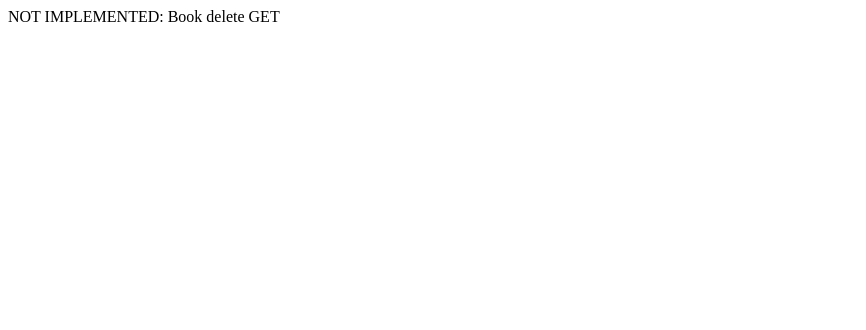
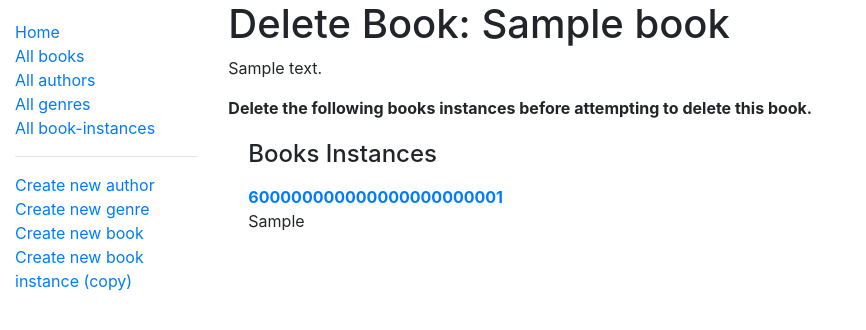
Before and after one commit to chewzzz1014/JS-Frameworks-Projects-2, a Node server app: page /catalog/book/600000000000000000000001/delete in a window 1280 px wide. Shown: the top 330 px of the page, without its empty margins (0-866 px from the left). Run offline with Node 20, Linux system fonts and the light colour scheme; tables that the repository leaves empty hold one stand-in row (values such as "Sample post"); some libraries are stand-ins or nearby versions.

Commit message:
implement delete for all models

```diff
--- a/mdn-tutorials/express-node/express-locallibrary-tutorial/controllers/authorController.js
+++ b/mdn-tutorials/express-node/express-locallibrary-tutorial/controllers/authorController.js
@@ -108,7 +108,7 @@ exports.author_delete_get = asyncHandler(async (req, res, next) => {
 });
 
 exports.author_delete_post = asyncHandler(async (req, res, next) => {
-    const [author, allBooksByAuthor] = await Promise([
+    const [author, allBooksByAuthor] = await Promise.all([
         Author.findById(req.params.id).exec(),
         Book.find({author: req.params.id}, 'title summary').exec()
     ])
--- a/mdn-tutorials/express-node/express-locallibrary-tutorial/controllers/bookController.js
+++ b/mdn-tutorials/express-node/express-locallibrary-tutorial/controllers/bookController.js
@@ -147,12 +147,39 @@ exports.book_create_post = [
 
 // Display book delete form on GET.
 exports.book_delete_get = asyncHandler(async (req, res, next) => {
-  res.send("NOT IMPLEMENTED: Book delete GET");
+  const [book, allBookinstancesByBook] = await Promise.all([
+    Book.findById(req.params.id).exec(),
+    BookInstance.find({book: req.params.id}).exec()
+  ])
+
+  if (book === null) {
+    res.redirect('/catalog/books')
+  }
+
+  res.render('book_delete', {
+    title: 'Delete Book',
+    book: book,
+    book_bookinstances: allBookinstancesByBook
+  })
 });
 
 // Handle book delete on POST.
 exports.book_delete_post = asyncHandler(async (req, res, next) => {
-  res.send("NOT IMPLEMENTED: Book delete POST");
+  const [book, allBookinstancesByBook] = await Promise.all([
+    Book.findById(req.params.id).exec(),
+    BookInstance.find({book: req.params.id}).exec()
+  ])
+
+  if (allBookinstancesByBook.length > 0) {
+    res.render('book_delete', {
+      title: 'Delete Book',
+      book: book,
+      book_bookinstances: allBookinstancesByBook
+    })
+  } else {
+    await Book.findByIdAndDelete(req.body.bookid)
+    res.redirect('/catalog/books')
+  }
 });
 
 // Display book update form on GET.
--- /dev/null
+++ b/mdn-tutorials/express-node/express-locallibrary-tutorial/views/book_delete.pug
@@ -0,0 +1,28 @@
+extends layout
+
+block content
+  h1 #{title}: #{book.title}
+  p= book.summary
+
+  if book_bookinstances.length
+
+    p #[strong Delete the following books instances before attempting to delete this book.]
+
+    div(style='margin-left:20px;margin-top:20px')
+
+      h4 Books Instances
+
+      dl
+      each book_instance in book_bookinstances
+        dt
+          a(href=book_instance.url) #{book_instance._id}
+        dd #{book_instance.imprint}
+
+  else
+    p Do you really want to delete this Book?
+
+    form(method='POST' action='')
+      div.form-group
+        input#bookid.form-control(type='hidden',name='bookid', required='true', value=book._id )
+
+      button.btn.btn-primary(type='submit') Delete
--- a/mdn-tutorials/express-node/express-locallibrary-tutorial/views/bookinstance_detail.pug
+++ b/mdn-tutorials/express-node/express-locallibrary-tutorial/views/bookinstance_detail.pug
@@ -18,3 +18,9 @@ block content
 
   if bookinstance.status!='Available'
     p #[strong Due back:] #{bookinstance.due_back_formatted}
+
+  hr
+  p
+    a(href=bookinstance.url+'/delete') Delete Book Instance
+  p
+    a(href=bookinstance.url+'/update') Update Book Instance
```
Also changed, not shown: mdn-tutorials/express-node/express-locallibrary-tutorial/controllers/bookinstanceController.js (+23 -2 lines), mdn-tutorials/express-node/express-locallibrary-tutorial/controllers/genreController.js (+29 -2 lines), mdn-tutorials/express-node/express-locallibrary-tutorial/views/bookinstance_delete.pug (added, +13 -0 lines), mdn-tutorials/express-node/express-locallibrary-tutorial/views/genre_delete.pug (added, +27 -0 lines).
